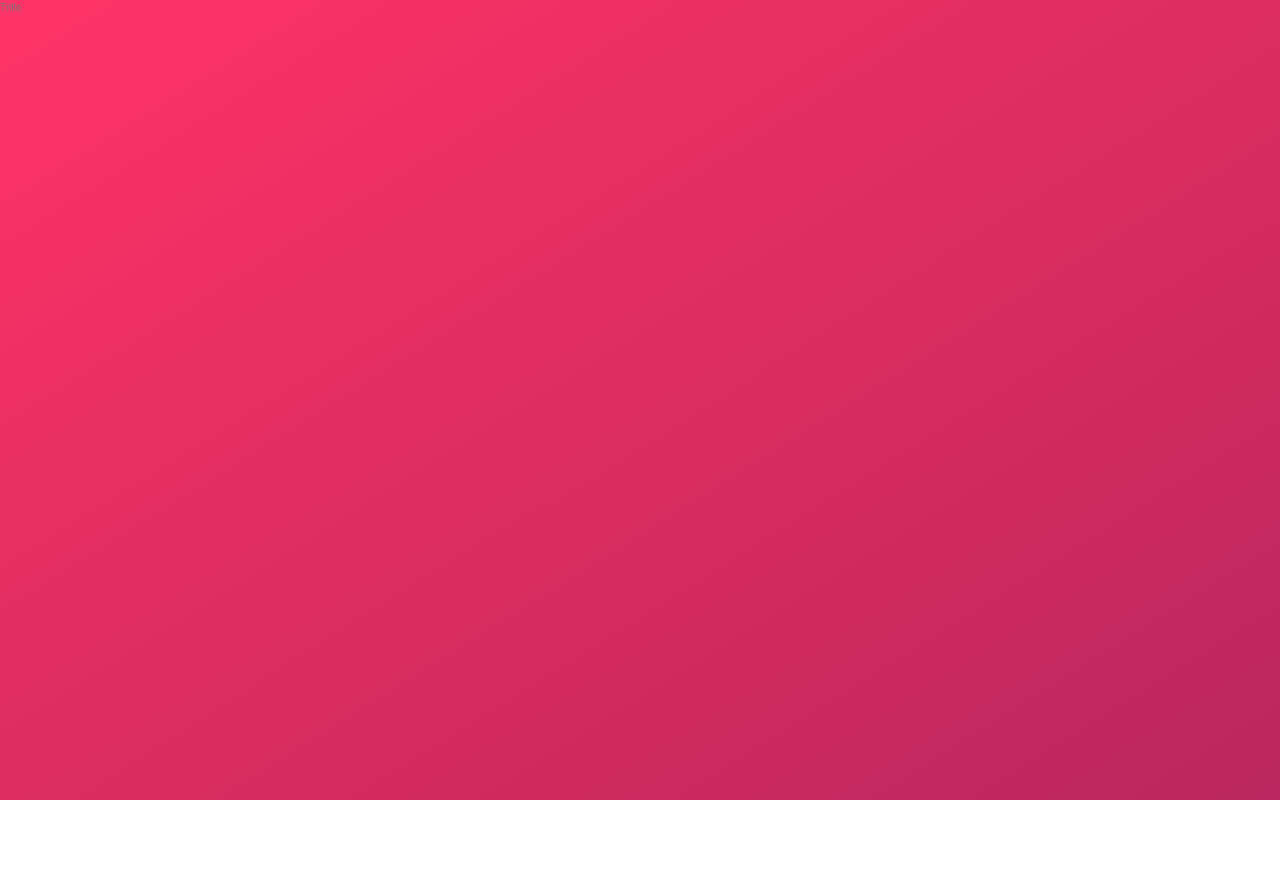
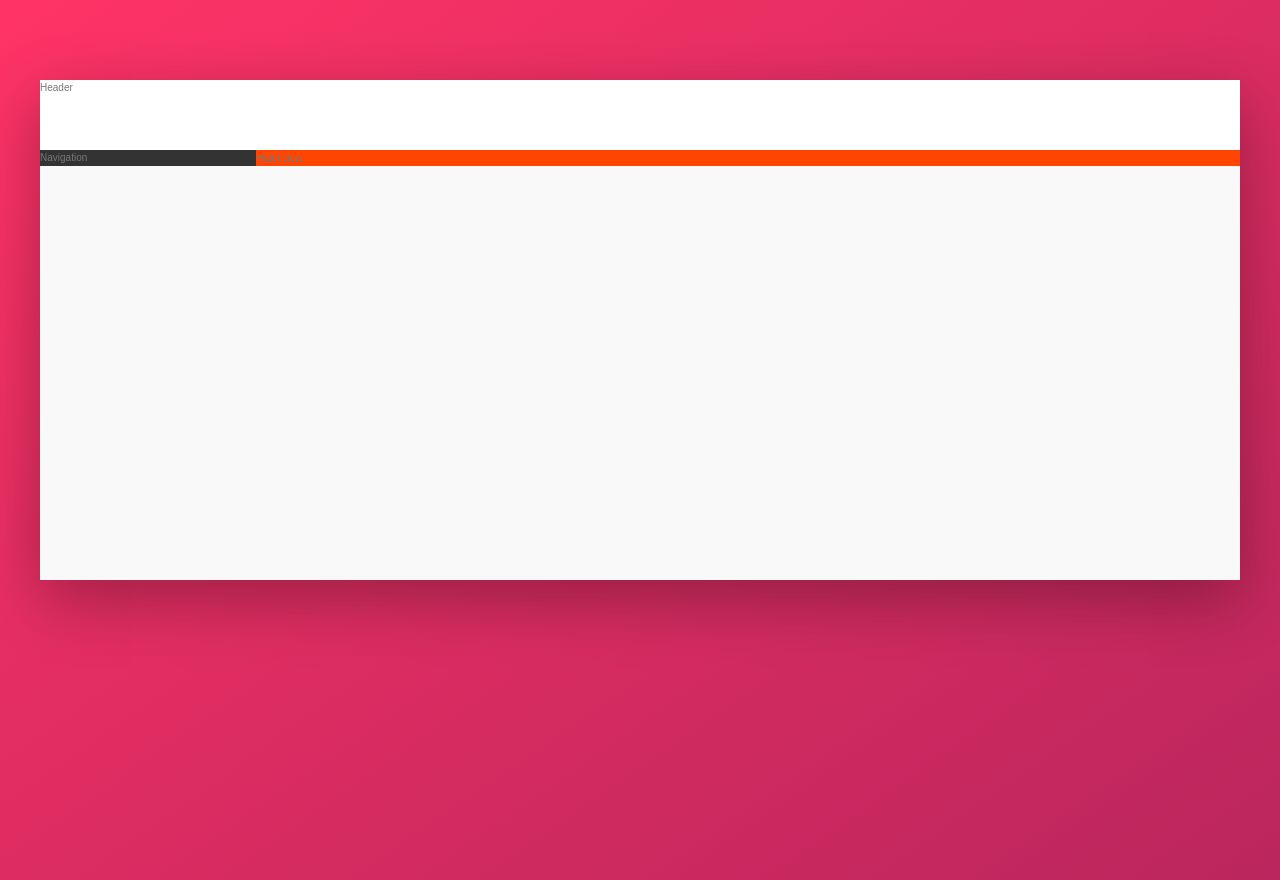
Before and after one commit to BrunoAl/trillo, a website: page index.html in a window 1280 px wide. Before the commit the page ends 800 px from the top, so only its background shows below. Drawn offline with nearby package versions, Linux system fonts and the light colour scheme; files that its build step writes are made by us from their sources.

Commit message:
lecture 74

```diff
--- a/index.html
+++ b/index.html
@@ -11,6 +11,12 @@
     <title>trillo &mdash; Your all-in-one booking app</title>
   </head>
   <body>
-    Trillo
+    <div class="container">
+      <header class="header">Header</header>
+      <div class="content">
+        <nav class="sidebar">Navigation</nav>
+        <main class="hotel-view">Hotel view</main>
+      </div>
+    </div>
   </body>
 </html>
--- a/sass/_base.scss
+++ b/sass/_base.scss
@@ -9,6 +9,7 @@
   --color-grey-dark-1: #333;
   --color-grey-dark-2: #777;
   --color-grey-dark-3: #999;
+  --shadow-dark: 0 2rem 6rem rgba(0, 0, 0, 0.3);
 }
 
 * {
--- a/sass/_layout.scss
+++ b/sass/_layout.scss
@@ -0,0 +1,27 @@
+.container {
+  max-width: 120rem;
+  margin: 8rem auto;
+  background-color: var(--color-grey-light-1);
+  box-shadow: var(--shadow-dark);
+  min-height: 50rem;
+}
+
+.header {
+  height: 7rem;
+  background-color: #fff;
+  border-bottom: var(--color-grey-light-2);
+}
+
+.content {
+  display: flex;
+}
+
+.sidebar {
+  background-color: var(--color-grey-dark-1);
+  flex: 0 0 18%;
+}
+
+.hotel-view {
+  background-color: orangered;
+  flex: 1;
+}
```
Also changed, not shown: css/style.css (deleted), 1 other file.
